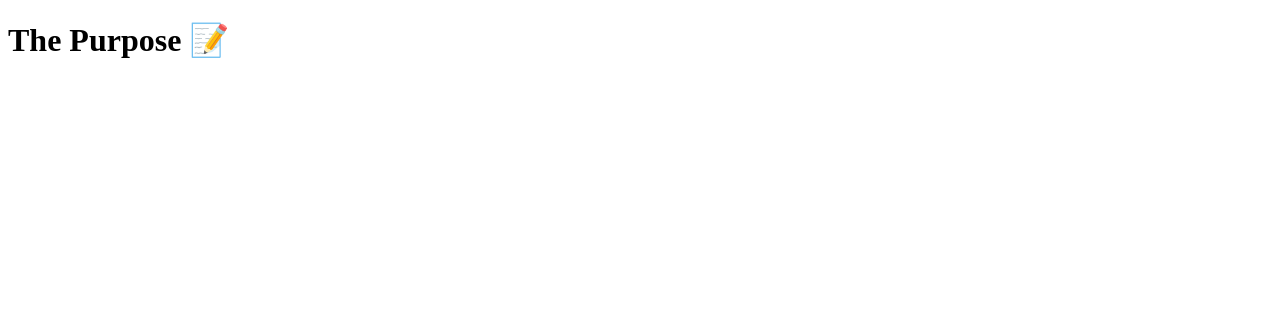
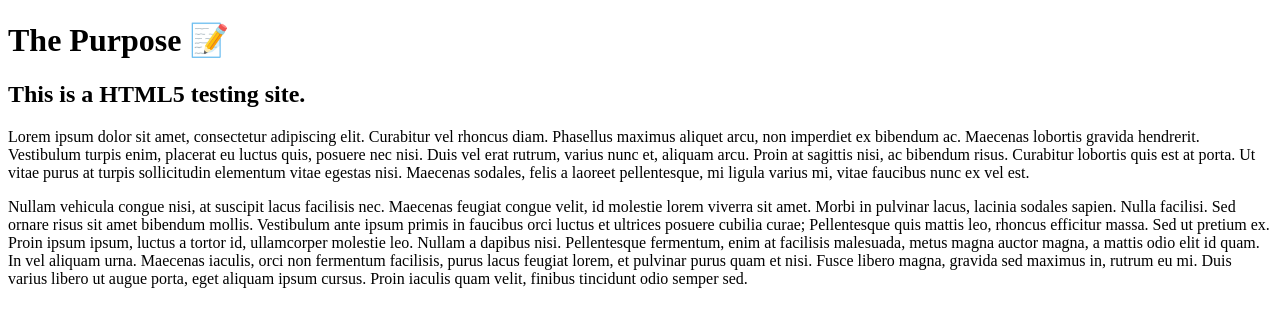
Before and after one commit to Jude-Gideon/web-development, a plain HTML site: page index.html in a window 1280 px wide. Drawn offline with Linux system fonts and the light colour scheme.

Commit message:
Update index.html

```diff
--- a/index.html
+++ b/index.html
@@ -4,5 +4,8 @@
   <title> Testing-HTML5 </title>
   <body>
     <h1> The Purpose 📝 </h1>
+    <h2> This is a HTML5 testing site. </h2>
+    <p> Lorem ipsum dolor sit amet, consectetur adipiscing elit. Curabitur vel rhoncus diam. Phasellus maximus aliquet arcu, non imperdiet ex bibendum ac. Maecenas lobortis gravida hendrerit. Vestibulum turpis enim, placerat eu luctus quis, posuere nec nisi. Duis vel erat rutrum, varius nunc et, aliquam arcu. Proin at sagittis nisi, ac bibendum risus. Curabitur lobortis quis est at porta. Ut vitae purus at turpis sollicitudin elementum vitae egestas nisi. Maecenas sodales, felis a laoreet pellentesque, mi ligula varius mi, vitae faucibus nunc ex vel est. </p>
+    <p> Nullam vehicula congue nisi, at suscipit lacus facilisis nec. Maecenas feugiat congue velit, id molestie lorem viverra sit amet. Morbi in pulvinar lacus, lacinia sodales sapien. Nulla facilisi. Sed ornare risus sit amet bibendum mollis. Vestibulum ante ipsum primis in faucibus orci luctus et ultrices posuere cubilia curae; Pellentesque quis mattis leo, rhoncus efficitur massa. Sed ut pretium ex. Proin ipsum ipsum, luctus a tortor id, ullamcorper molestie leo. Nullam a dapibus nisi. Pellentesque fermentum, enim at facilisis malesuada, metus magna auctor magna, a mattis odio elit id quam. In vel aliquam urna. Maecenas iaculis, orci non fermentum facilisis, purus lacus feugiat lorem, et pulvinar purus quam et nisi. Fusce libero magna, gravida sed maximus in, rutrum eu mi. Duis varius libero ut augue porta, eget aliquam ipsum cursus. Proin iaculis quam velit, finibus tincidunt odio semper sed. </p>
   </body>
 </html
```
